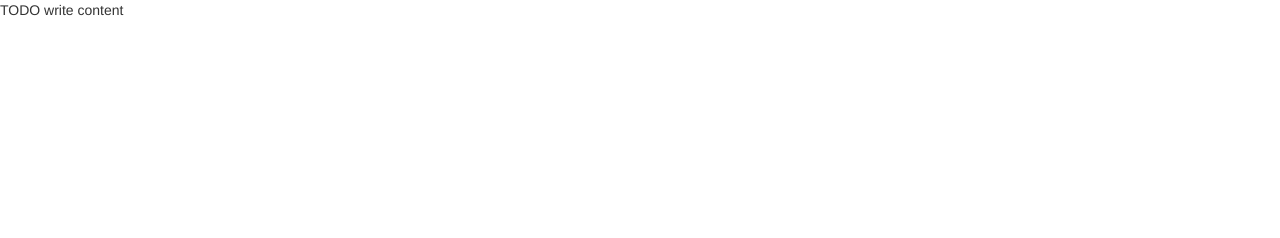
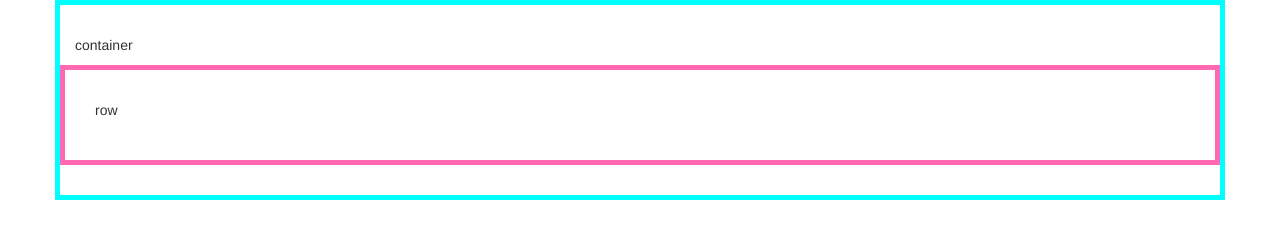
Before and after one commit to ochoajazmine/protfolio-jazzy, a plain HTML site: page public_html/index.html in a window 1280 px wide. Drawn offline with Linux system fonts and the light colour scheme; files that its build step writes are made by us from their sources.

Commit message:
working on border and rows

```diff
--- /dev/null
+++ b/public_html/css/custom-style.css
@@ -0,0 +1,12 @@
+div{
+    border-style: solid;
+    border-width:5px;
+    padding: 30px;
+}
+.container{
+    border-color: aqua;
+}
+
+.row{
+    border-color: hotpink;
+}
--- a/public_html/index.html
+++ b/public_html/index.html
@@ -10,9 +10,15 @@ and open the template in the editor.
         <meta charset="UTF-8">
         <meta name="viewport" content="width=device-width, initial-scale=1.0">
         <link type="text/css" rel="stylesheet" href="css/bootstrap-theme.css">
-        <link type="text/css" rel="stylesheet" href="csss/bootstrap.css">
+        <link type="text/css" rel="stylesheet" href="css/bootstrap.css">
+        <link type="text/css" rel="stylesheet" href="css/custom-style.css">
     </head>
     <body>
-        <div>TODO write content</div>
-    </body>
-</html>
+        <div class="container">
+            <p>container</p>
+            <div class="row">
+                <p>row</p>
+            </div>
+        </div>
+     </body>
+ </html>
```
Also changed, not shown: 1 other file.
